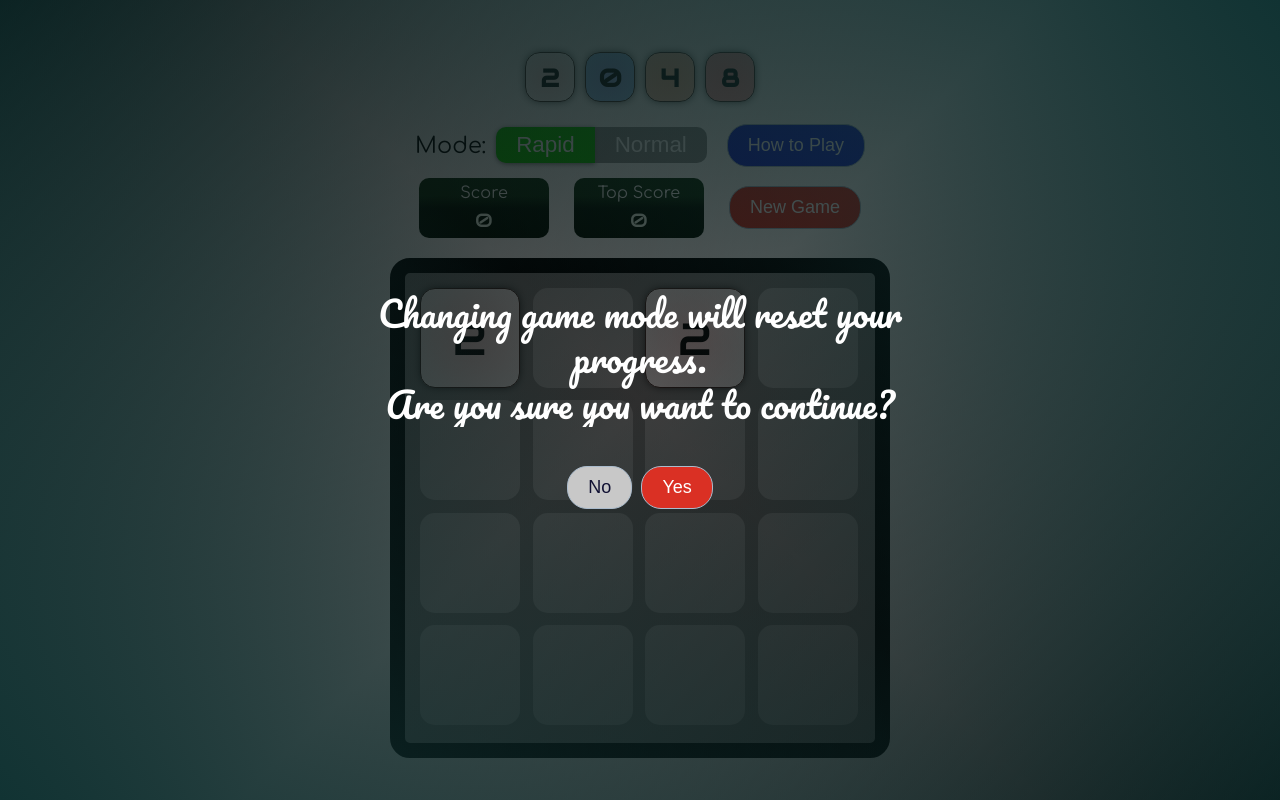
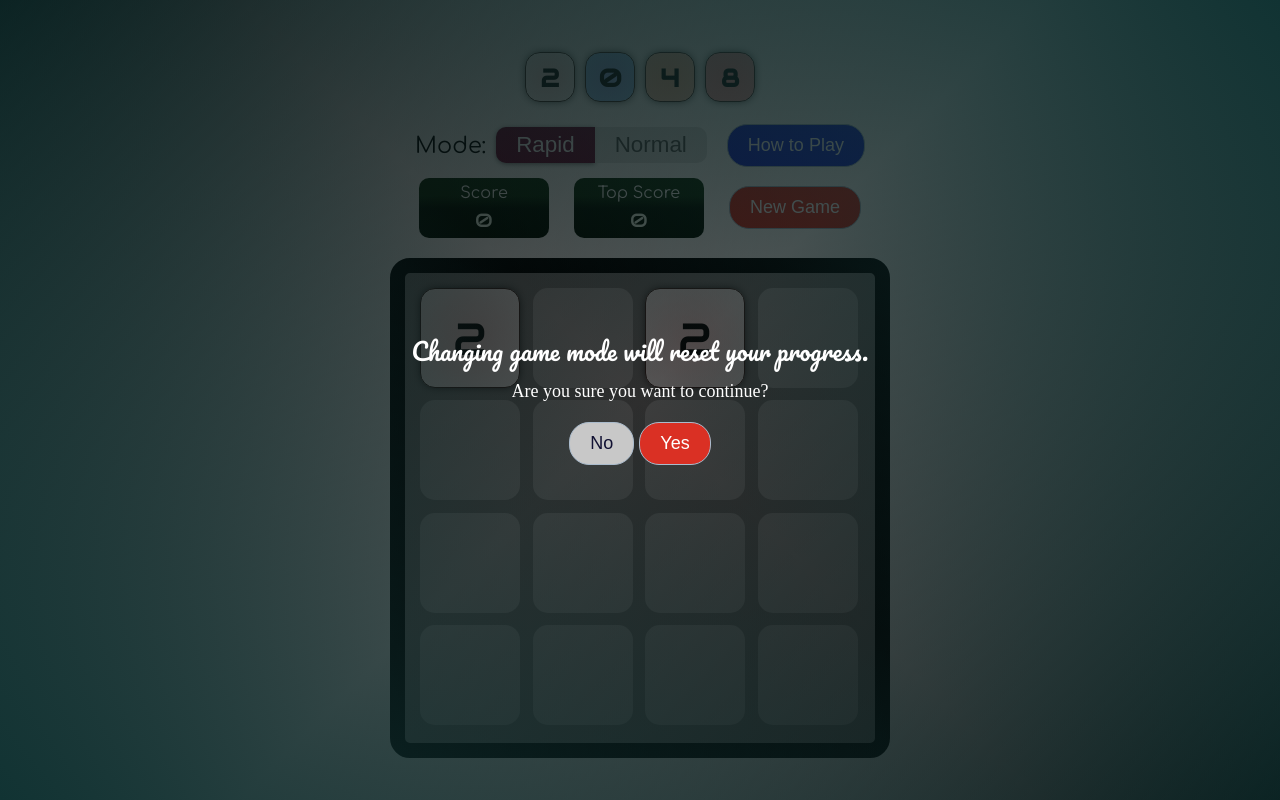
Before and after one commit to rajatkantinandi/2048-rapid-mode, a Svelte app: page / in a window 1280 px wide. Both pictures are taken after a click on the button "Rapid". Built offline with nearby package versions, Linux system fonts and the light colour scheme.

Commit message:
Some more fixes

```diff
--- a/package.json
+++ b/package.json
@@ -14,6 +14,6 @@
     "rollup-plugin-livereload": "^2.0.5",
     "rollup-plugin-svelte": "^6.1.1",
     "sirv-cli": "^0.4.4",
-    "svelte": "^3.55.0"
+    "svelte": "^4.2.19"
   }
 }
--- a/src/App.svelte
+++ b/src/App.svelte
@@ -75,8 +75,9 @@
 
   const setGameMode = mode => {
     dialog = {
+      title: "Changing game mode will reset your progress.",
       message:
-        "Changing game mode will reset your progress.<br/>Are you sure you want to continue?",
+        "Are you sure you want to continue?",
       action: () => {
         changeGameModeNRestart(mode);
       },
@@ -93,8 +94,9 @@
 
   const confirmRestart = () => {
     dialog = {
+      title: "This will reset your progress.",
       message:
-        "This will reset your progress.<br/>Are you sure you want to continue?",
+        "Are you sure you want to continue?",
       action: () => {
         restart();
       },
@@ -227,12 +229,14 @@
   {/if}
   {#if didPlayerWin}
     <AlertBox
-      message="Congrats!! You have won!"
+      title="Congrats!!"
+      message="You have won!"
       okAction={continueGame}
       okText="Continue" />
   {/if}
   {#if dialog}
     <AlertBox
+      title={dialog.title}
       message={dialog.message}
       okAction={dialog.action}
       okText={dialog.okText}
--- a/src/components/AlertBox.svelte
+++ b/src/components/AlertBox.svelte
@@ -1,6 +1,7 @@
 <script>
   import Button from "./Button.svelte";
 
+  export let title = "";
   export let message = "";
   export let okAction = () => null;
   export let okText = null;
@@ -24,14 +25,13 @@
     animation: appear 0.5s ease-out;
     font-size: 20px;
     color: white;
+    padding: 0 20px;
   }
 
   .fancyAlertBox {
     background: linear-gradient(45deg, #133, rgba(0, 0, 0, 0.4), #133),
       linear-gradient(-45deg, #133, rgba(0, 0, 0, 0.4), #133);
-    font-family: "Pacifico", cursive;
     text-align: center;
-    font-size: 35px;
   }
 
   @keyframes appear {
@@ -43,19 +43,33 @@
     }
   }
 
+  .title {
+    font-family: "Pacifico", cursive;
+    font-size: 24px;
+    margin-bottom: 15px;
+    line-height: 30px;
+  }
+
   .message {
     margin: 0 15px 20px 15px;
     overflow-y: auto;
     max-height: 80%;
     max-width: 600px;
-    line-height: 1.3em;
+    font-size: 18px;
   }
 </style>
 
 <div class={'alertbox' + (notFancy ? '' : ' fancyAlertBox')}>
-  <div class="message">
-    {@html message}
-  </div>
+  {#if title}
+    <div class="title">
+      {title}
+    </div>
+  {/if}
+  {#if message}
+    <div class="message">
+      {@html message}
+    </div>
+  {/if}
   <div class="buttons">
     {#if cancelText}
       <Button type="cancel" text={cancelText} onClick={cancelAction} />
--- a/src/components/Button.svelte
+++ b/src/components/Button.svelte
@@ -45,4 +45,4 @@
   }
 </style>
 
-<button class={type} id="newgame" on:click={onClick}>{text}</button>
+<button class={type} on:click={onClick}>{text}</button>
--- a/src/components/Nav.svelte
+++ b/src/components/Nav.svelte
@@ -14,8 +14,8 @@
     border-radius: 0 10px 10px 0;
     padding: 5px 20px;
     font-size: 1em;
-    background: grey;
-    color: white;
+    background: #ddd;
+    color: #333;
     border: none;
     cursor: pointer;
     opacity: 0.8;
@@ -39,7 +39,8 @@
   }
 
   .selected {
-    background: #11cc00;
+    background: #731139;
+    color: #fff;
   }
 
   nav {
--- a/src/constants/howToPlay.js
+++ b/src/constants/howToPlay.js
@@ -1,6 +1,6 @@
 export const howToPlay = {
+  title: "How to Play",
   message: `
-  <h2>HOW TO Play</h2>
   <p>
     Move tiles by swiping or Arrow keys.
     Combine 2 consecutive similar tiles to make bigger tiles.
```
Also changed, not shown: 1 other file (tests, documents, lock files or other folders).
